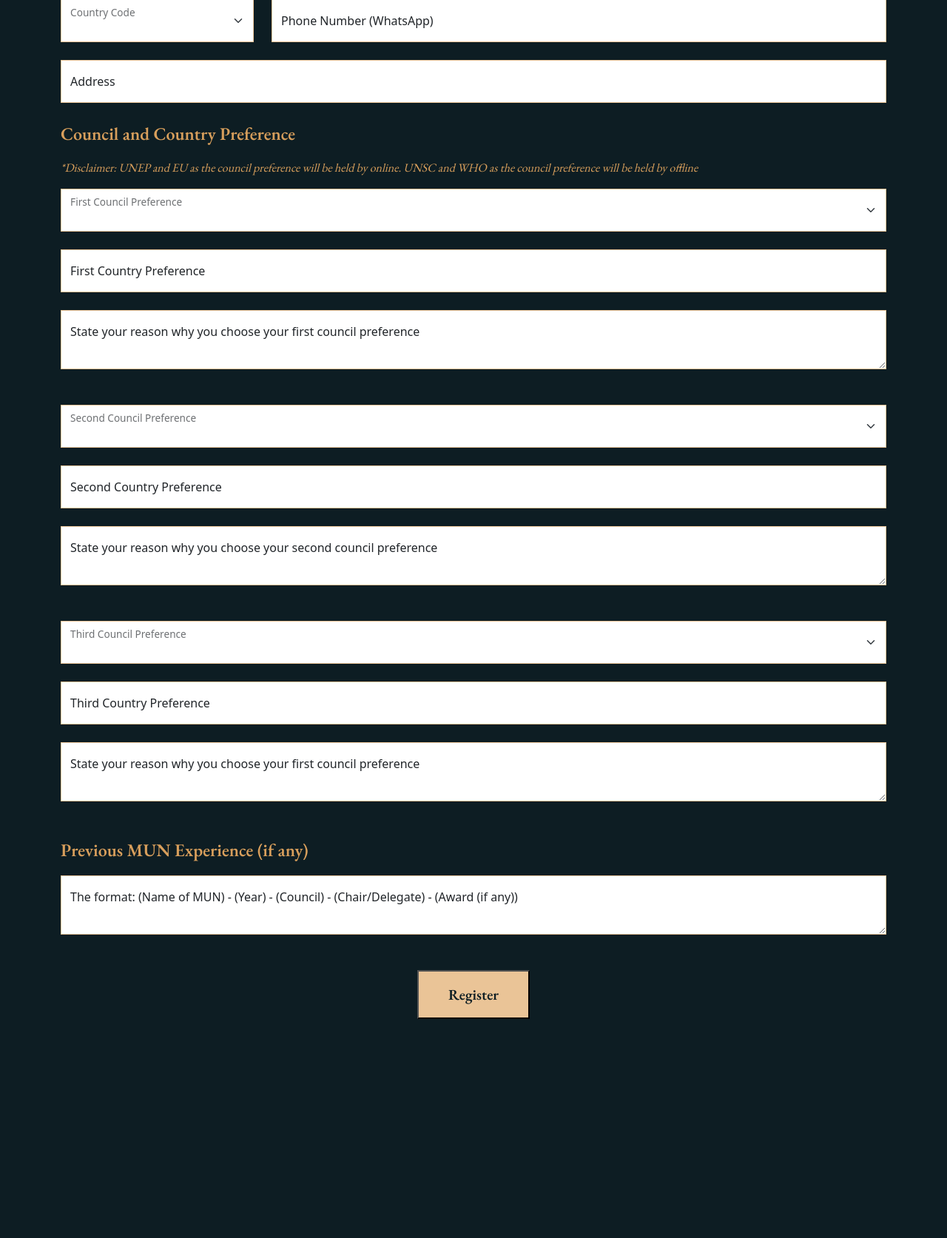
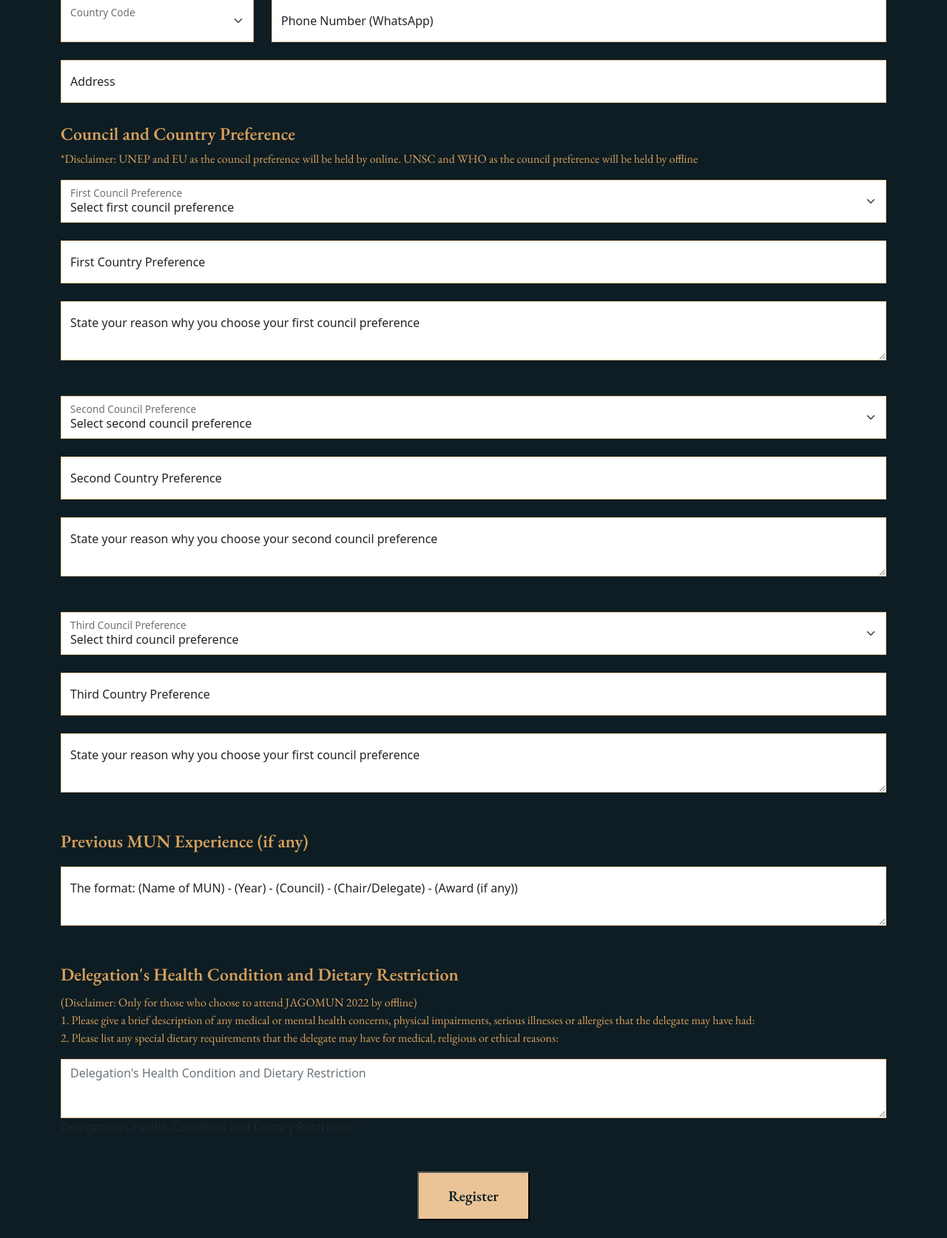
Before and after one commit to NoFall887/jagomun-2022, a PHP site: page /register.php in a window 1280 px wide. Shown: the part 779-2452 px from the top of the page at 74% size. Before the commit the page ends 2156 px from the top, so only its background shows below. Run offline with PHP 8.4, Linux system fonts and the light colour scheme; some libraries are stand-ins or nearby versions; some web fonts are replaced.

Commit message:
form update, initial connection script

```diff
--- a/css/form.css
+++ b/css/form.css
@@ -19,6 +19,6 @@ textarea {
 
 .disclaimer {
   color: #D89F5C;
-  font-style: italic;
   font-size: 16px;
+  white-space: pre-line;
 }
--- a/register.php
+++ b/register.php
@@ -71,12 +71,12 @@
     </fieldset>
 
     <fieldset>
-      <legend class="mb-3">Council and Country Preference</legend>
+      <legend class="mb-1">Council and Country Preference</legend>
       <p class="disclaimer">*Disclaimer: UNEP and EU as the council preference will be held by online. UNSC and WHO as the council preference will be held by offline</p>
 
       <div class="form-floating mb-4">
         <select class="form-select" aria-label="First Council Preference" id="firstCouncil" name="firstCouncil" required>
-          <option value="" selected disabled></option>
+          <option value="" selected disabled>Select first council preference</option>
           <option value="UNEP (United Nations Environment Programme)">UNEP (United Nations Environment Programme)</option>
           <option value="WHO (World Health Organization)">WHO (World Health Organization)</option>
           <option value="EU (European Union)">EU (European Union)</option>
@@ -95,7 +95,7 @@
 
       <div class="form-floating mb-4">
         <select class="form-select" aria-label="Second Council Preference" id="secondCouncil" name="secondCouncil" required>
-          <option value="" selected disabled></option>
+          <option value="" selected disabled>Select second council preference</option>
           <option value="UNEP (United Nations Environment Programme)">UNEP (United Nations Environment Programme)</option>
           <option value="WHO (World Health Organization)">WHO (World Health Organization)</option>
           <option value="EU (European Union)">EU (European Union)</option>
@@ -114,7 +114,7 @@
 
       <div class="form-floating mb-4">
         <select class="form-select" aria-label="Third Council Preference" id="thirdCouncil" name="thirdCouncil" required>
-          <option value="" selected disabled></option>
+          <option value="" selected disabled>Select third council preference</option>
           <option value="UNEP (United Nations Environment Programme)">UNEP (United Nations Environment Programme)</option>
           <option value="WHO (World Health Organization)">WHO (World Health Organization)</option>
           <option value="EU (European Union)">EU (European Union)</option>
@@ -134,10 +134,22 @@
 
     <fieldset>
       <legend class="mb-3">Previous MUN Experience (if any)</legend>
-      <div class="form-floating">
+      <div class="form-floating mb-5">
         <textarea class="form-control" placeholder="Previous MUN Experience" id="experience" name=experience" required></textarea>
         <label for="experience">The format: (Name of MUN) - (Year) - (Council) - (Chair/Delegate) - (Award (if any))</label>
       </div>
+    </fieldset>
+
+    <fieldset>
+      <legend>
+        Delegation's Health Condition and Dietary Restriction
+      </legend>
+      <p class="disclaimer">(Disclaimer: Only for those who choose to attend JAGOMUN 2022 by offline)
+        1. Please give a brief description of any medical or mental health concerns, physical impairments, serious illnesses or allergies that the delegate may have had:
+        2. Please list any special dietary requirements that the delegate may have for medical, religious or ethical reasons:
+      </p>
+      <textarea class="form-control" placeholder="Delegation's Health Condition and Dietary Restriction" id="healthCondition" name=healthCondition" required></textarea>
+      <label for="healthCondition">Delegation's Health Condition and Dietary Restriction</label>
     </fieldset>
     <div class="text-center mb-4">
       <button type="submit" class="main-button">Register</button>
```
Also changed, not shown: scripts/connection.php (added, +23 -0 lines).
